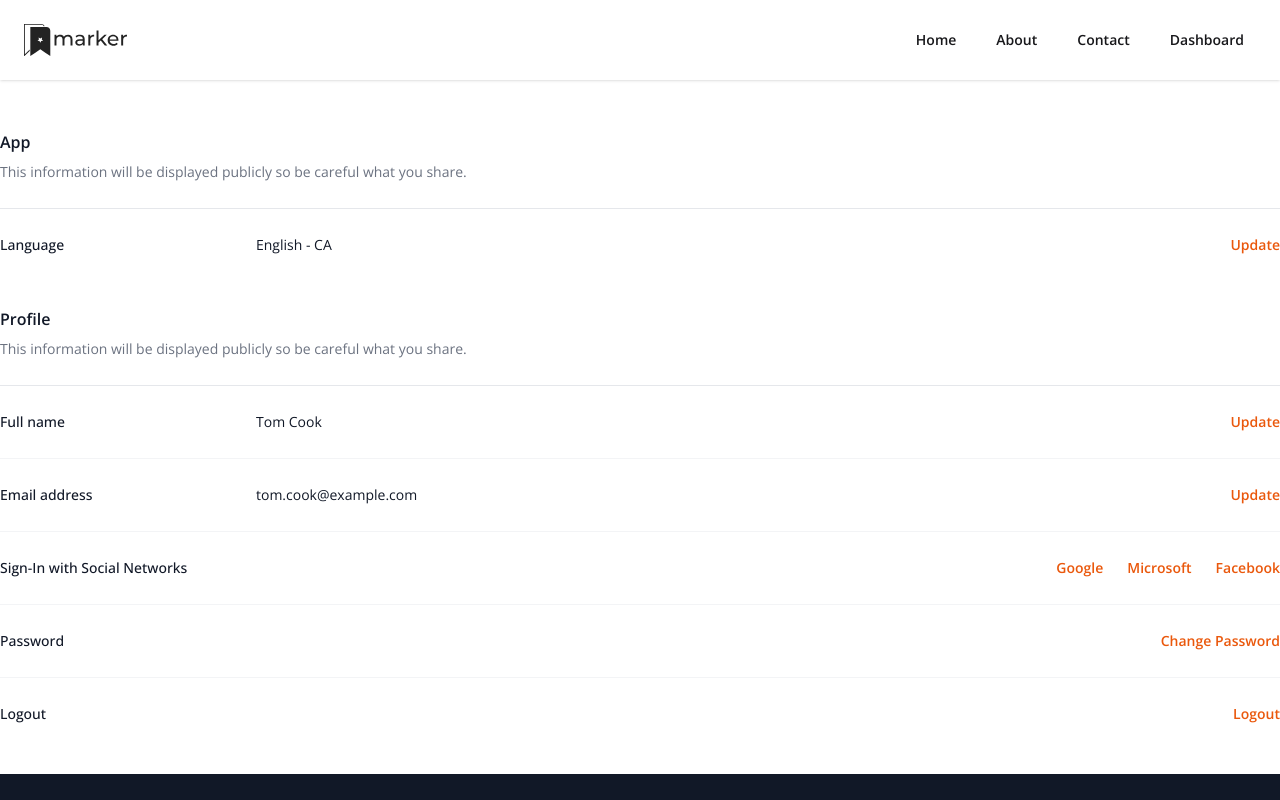
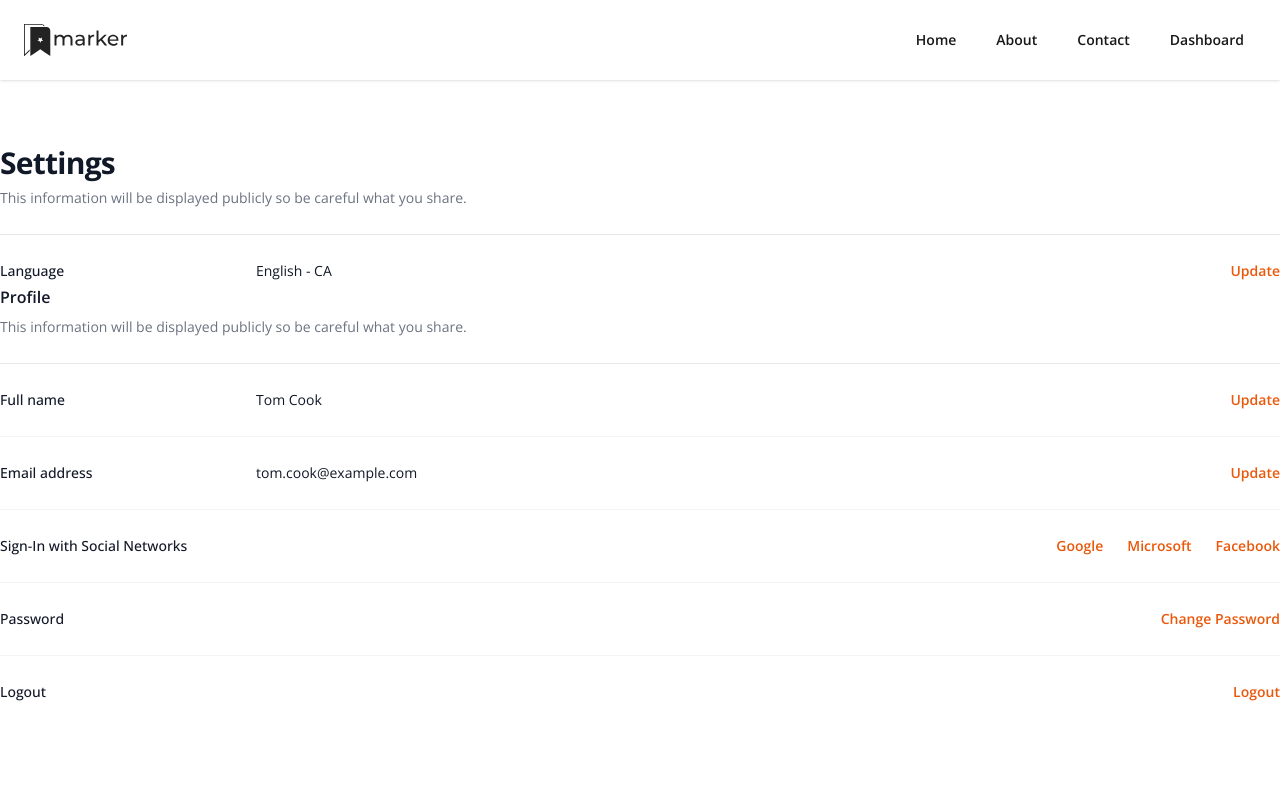
Before and after one commit to Justin-Bento/random-project, a React (Vite) app: page /dashboard/settings in a window 1280 px wide. Shown: the top 800 px of the page. Built offline with nearby package versions, Linux system fonts and the light colour scheme.

Commit message:
updated title to use location

```diff
--- a/src/pages/app/Settings.jsx
+++ b/src/pages/app/Settings.jsx
@@ -1,9 +1,13 @@
-export default function Example() {
+
+import { useLocation } from 'react-router-dom';
+
+export default function Settings() {
+  let location = useLocation();
   return (
     <>
-      <div className="px-4 space-y-12 my-12 sm:px-6 lg:flex-auto lg:px-0 container mx-auto">
+      <div className="wrapper py-16 min-h-screen lg:flex-auto lg:px-0 container mx-auto">
         <div>
-          <h2 className="text-base font-semibold leading-7 text-gray-900">App</h2>
+          <h2 className="text-3xl font-bold leading-tight tracking-tight text-gray-900 capitalize m-0 p-0">{location.pathname.slice(11)}</h2>
           <p className="mt-1 text-sm leading-6 text-gray-500">
             This information will be displayed publicly so be careful what you
             share.
```
